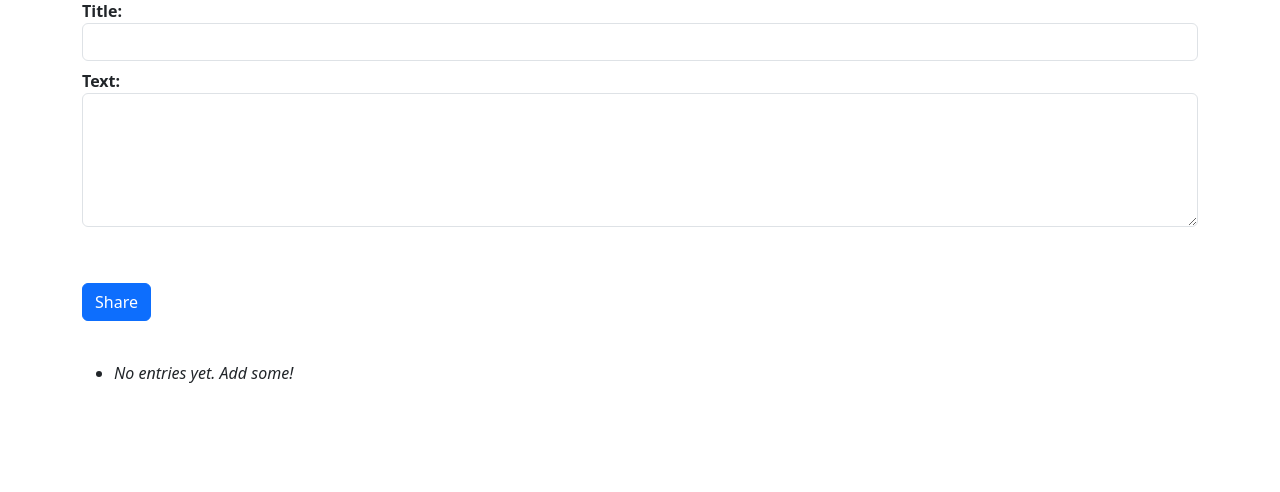
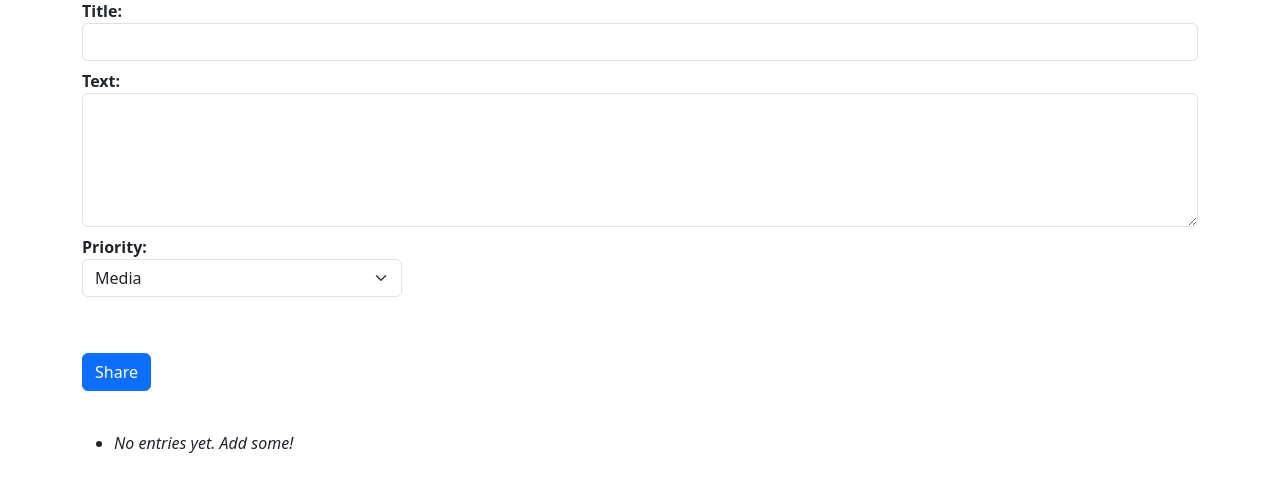
Before and after one commit to mjhea0/flaskr-tdd, a Flask app: page / in a window 1280 px wide. Shown: the part 215-707 px from the top of the page. Run offline with Flask 3, Linux system fonts and the light colour scheme; the visitor is signed in with stand-in values (Sample User, id 1).

Commit message:
Update index.html

```diff
--- a/project/templates/index.html
+++ b/project/templates/index.html
@@ -2,28 +2,34 @@
 <html>
   <head>
     <title>Flaskr</title>
+
     <link
       rel="stylesheet"
       type="text/css"
       href="https://cdn.jsdelivr.net/npm/bootstrap@5.3.2/dist/css/bootstrap.min.css"
     />
   </head>
+
   <body>
     <div class="container">
       <br /><br />
+
       <h1>Flaskr</h1>
+
       <br /><br />
 
-      <a class="btn btn-info" role="button" href="{{ url_for('search') }}">Search</a>
+      <a class="btn btn-info" role="button" href="{{ url_for('search') }}">
+        Search
+      </a>
 
       {% if not session.logged_in %}
-      <a class="btn btn-success" role="button" href="{{ url_for('login') }}"
-        >log in</a
-      >
+      <a class="btn btn-success" role="button" href="{{ url_for('login') }}">
+        log in
+      </a>
       {% else %}
-      <a class="btn btn-warning" role="button" href="{{ url_for('logout') }}"
-        >log out</a
-      >
+      <a class="btn btn-warning" role="button" href="{{ url_for('logout') }}">
+        log out
+      </a>
       {% endif %}
 
       <br /><br />
@@ -32,7 +38,9 @@
       <div class="flash alert alert-success col-sm-4" role="success">
         {{ message }}
       </div>
-      {% endfor %} {% if session.logged_in %}
+      {% endfor %}
+
+      {% if session.logged_in %}
       <form
         action="{{ url_for('add_entry') }}"
         method="post"
@@ -48,6 +56,7 @@
               class="form-control col-sm-4"
             />
           </dd>
+
           <dt>Text:</dt>
           <dd>
             <textarea
@@ -57,7 +66,23 @@
               class="form-control col-sm-4"
             ></textarea>
           </dd>
+
+          <!-- PRIORIDAD -->
+          <dt>Priority:</dt>
+          <dd>
+            <select
+              name="priority"
+              class="form-select col-sm-4"
+              style="max-width: 320px;"
+            >
+              <option value="Baja">Baja</option>
+              <option value="Media" selected>Media</option>
+              <option value="Alta">Alta</option>
+            </select>
+          </dd>
+
           <br /><br />
+
           <dd>
             <input type="submit" class="btn btn-primary" value="Share" />
           </dd>
@@ -70,14 +95,36 @@
       <ul class="entries">
         {% for entry in entries %}
         <li class="entry">
-          <h2 id="{{ entry.id }}">{{ entry.title }}</h2>
+
+          <h2 id="{{ entry.id }}">
+            {{ entry.title }}
+
+            <!-- BADGE DE PRIORIDAD -->
+            {% if entry.priority == 'Alta' %}
+              <span class="badge bg-danger">Prioridad Alta</span>
+
+            {% elif entry.priority == 'Media' %}
+              <span class="badge bg-warning text-dark">
+                Prioridad Media
+              </span>
+
+            {% elif entry.priority == 'Baja' %}
+              <span class="badge bg-success">
+                Prioridad Baja
+              </span>
+            {% endif %}
+          </h2>
+
           {{ entry.text|safe }}
+
         </li>
+
         {% else %}
         <li><em>No entries yet. Add some!</em></li>
         {% endfor %}
       </ul>
     </div>
+
     <script
       type="text/javascript"
       src="{{url_for('static', filename='main.js') }}"
```
